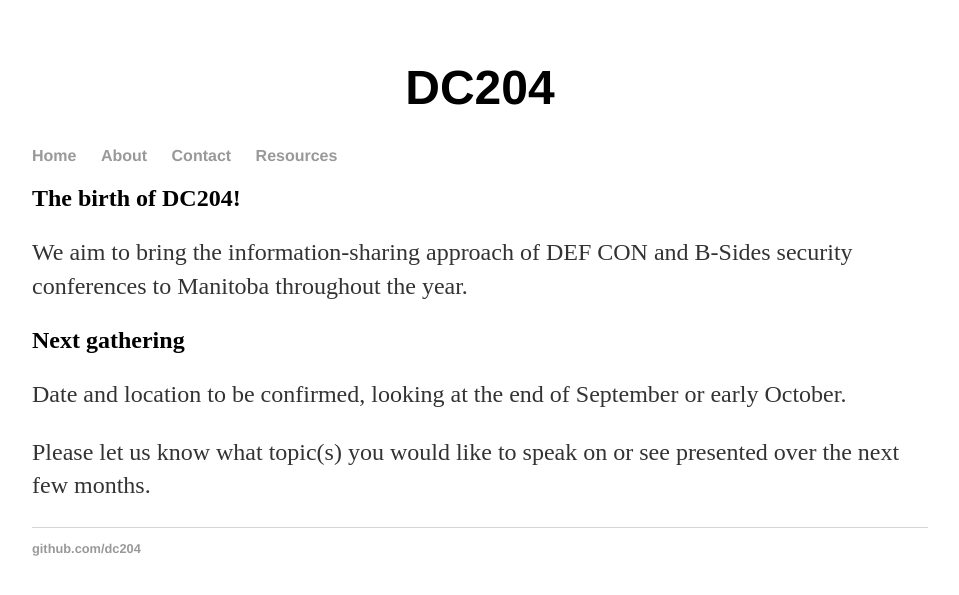
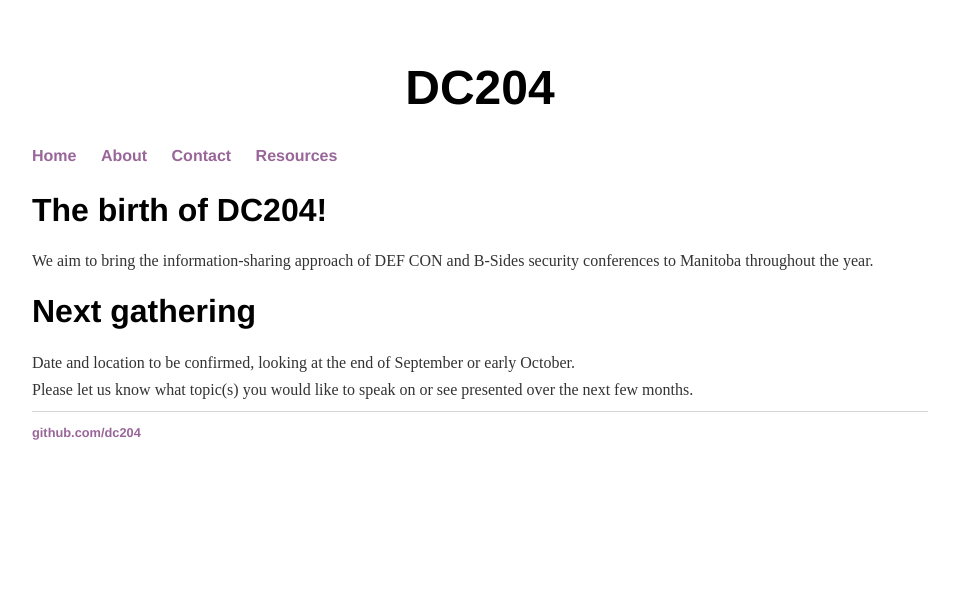
Before and after one commit to dc204/dc204.github.io, a Jekyll site: the page built from index.html, in a window 1280 px wide. Shown: the top 595 px of the page, without its empty margins (160-1119 px from the left). Built offline with Jekyll 4.4.1, drawn with Linux system fonts in a browser that asks for light colours.

Commit message:
Tweaking main.css

```diff
--- a/css/main.css
+++ b/css/main.css
@@ -14,7 +14,7 @@
 }
 a {
     text-decoration: none;
-    color: #999;
+    color: #969;
 }
 a:hover {
     text-decoration: underline;
@@ -23,9 +23,17 @@
     font-size: 3em;
     font-family:'Helvetica', 'Arial', 'Sans-Serif';
 }
+h2 {
+    font-size: 2em;
+    font-family:'Helvetica', 'Arial', 'Sans-Serif';
+}
+h3 {
+    font-size: 1.25em;
+    font-family:'Helvetica', 'Arial', 'Sans-Serif';
+}
 p {
-    font-size: 1.5em;
-    line-height: 1.4em;
+    font-size: 1em;
+    line-height: 0.7em;
     color: #333;
 }
 footer {
@@ -35,7 +43,7 @@
 
 ul.posts {
     margin: 20px auto 40px;
-    font-size: 1.5em;
+    font-size: 1em;
 }
 
 ul.posts li {
```
